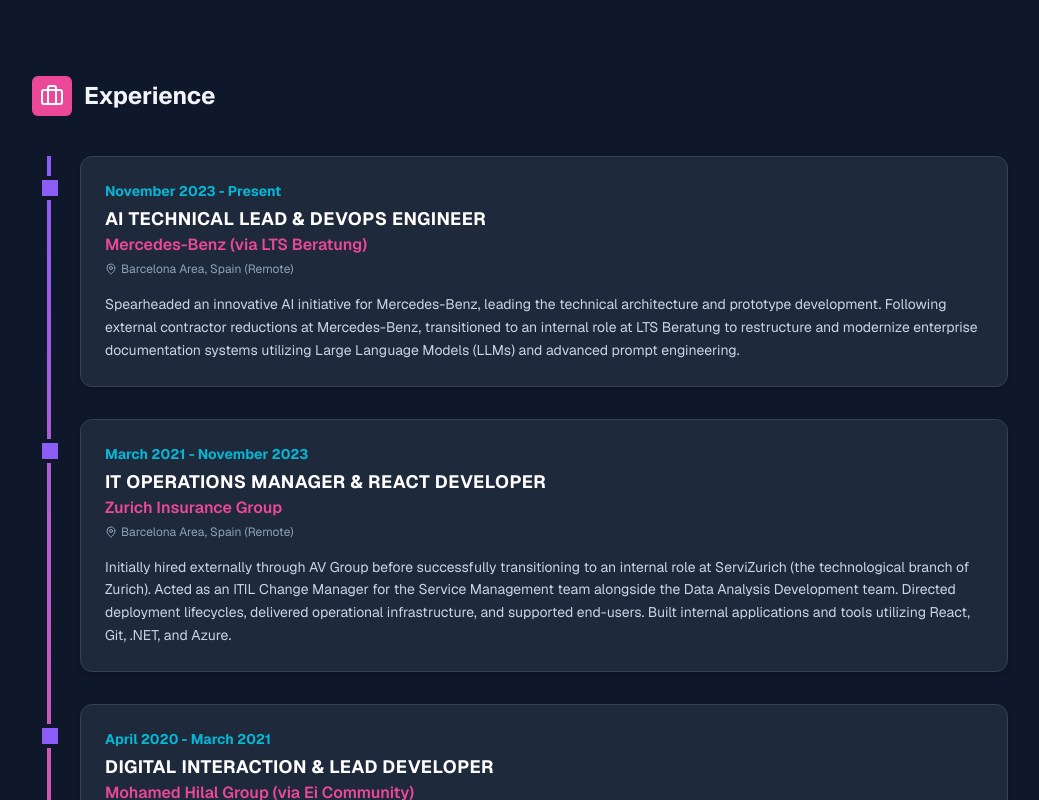
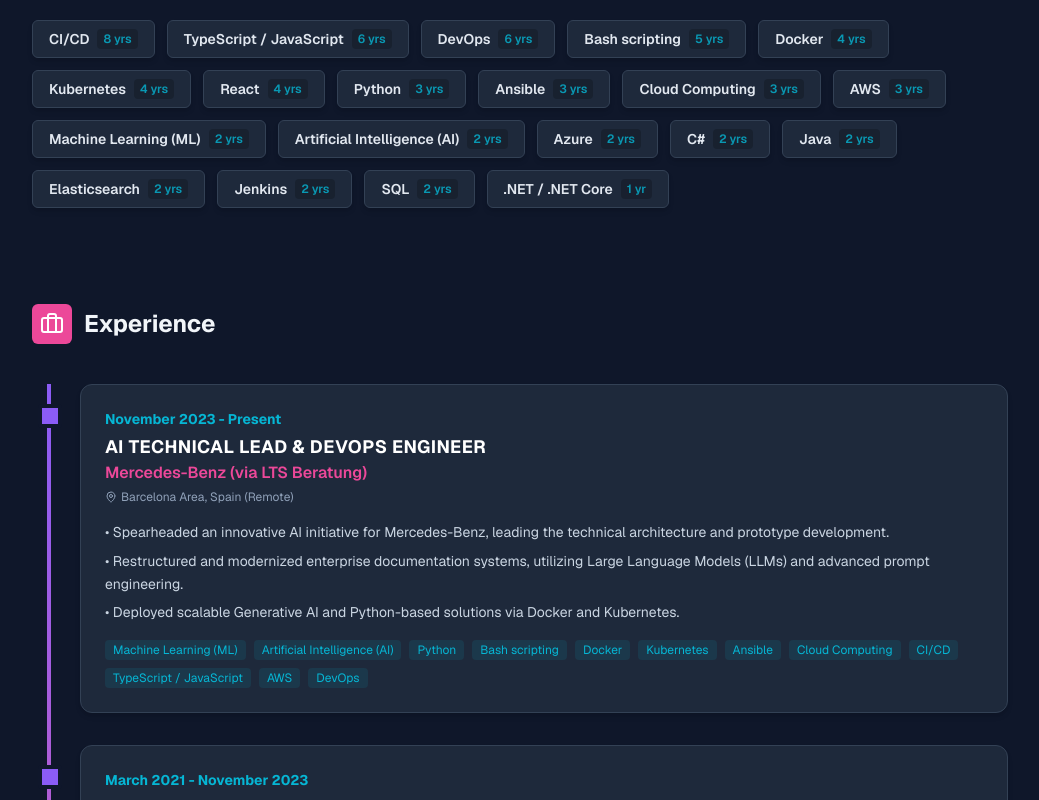
Before and after one commit to tofumarinado/umbreon, a Next.js app: page / in a window 1280 px wide. Shown: the part 980-1780 px from the top of the page, without its empty margins (120-1159 px from the left). Built offline with nearby package versions, Linux system fonts and the light colour scheme.

Commit message:
feat: reworked skills

```diff
--- a/src/components/ResumeCV.tsx
+++ b/src/components/ResumeCV.tsx
@@ -73,7 +73,22 @@
   </motion.section>
 );
 
-const SkillsSection = () => (
+const SkillsSection = () => {
+  const allSkills = new Map<string, number>();
+  resumeData.experience.forEach(job => {
+    if (job.skills) {
+      job.skills.forEach(skill => {
+        const current = allSkills.get(skill.name) || 0;
+        allSkills.set(skill.name, current + skill.years);
+      });
+    }
+  });
+
+  const globalSkills = Array.from(allSkills.entries())
+    .map(([name, years]) => ({ name, years: Math.ceil(years) }))
+    .sort((a, b) => b.years - a.years);
+
+  return (
     <motion.section
       variants={sectionVariants} initial="hidden" whileInView="visible" viewport={{ once: true, margin: "-100px" }}
     >
@@ -82,18 +97,20 @@
         Core Technologies
       </h2>
       <div className="flex flex-wrap gap-3 print:gap-1.5">
-      {resumeData.skills.map((skill) => (
+        {globalSkills.map((skill) => (
           <motion.div
             whileHover={{ scale: 1.05, y: -2 }}
-          key={skill}
-          className="flat-card px-5 py-2.5 print:px-1.5 print:py-0.5 rounded-md text-sm print:text-[10px] print:font-bold font-semibold text-slate-200 hover:border-brand-cyan/50 hover:bg-brand-cyan/10 transition-all cursor-default shadow-md"
+            key={skill.name}
+            className="flat-card px-4 py-2 print:px-1.5 print:py-0.5 rounded-md text-sm print:text-[10px] print:font-bold font-semibold text-slate-200 hover:border-brand-cyan/50 hover:bg-brand-cyan/10 transition-all cursor-default shadow-md flex items-center gap-2 print:gap-1"
           >
-          {skill}
+            <span>{skill.name}</span>
+            <span className="text-xs print:text-[8px] text-brand-cyan/80 font-mono bg-black/20 print:bg-transparent px-1.5 py-0.5 rounded-sm">{skill.years} {skill.years === 1 ? 'yr' : 'yrs'}</span>
           </motion.div>
         ))}
       </div>
     </motion.section>
   );
+};
 
 const ExperienceSection = () => (
   <motion.section
@@ -124,12 +141,23 @@
               <span className="text-sm print:text-[10px] text-brand-cyan font-mono font-bold mb-1 print:mb-0.5">{job.startDate} - {job.endDate}</span>
               <h3 className="text-lg print:text-sm font-bold text-white uppercase tracking-wide print:leading-tight">{job.position}</h3>
               <h4 className="text-brand-pink font-semibold print:text-xs print:mt-0.5 print:leading-tight">{job.company}</h4>
-              {job.location && <span className="text-xs text-slate-400 mt-1 print:mt-0 print:hidden flex items-center gap-1"><MapPin className="w-3 h-3"/>{job.location}</span>}
+              {job.location && <span className="text-xs text-slate-400 mt-1 print:mt-0 print:hidden flex items-center gap-1"><MapPin className="w-3 h-3" />{job.location}</span>}
             </div>
             {job.description && (
-              <p className="text-sm print:text-[11px] text-slate-300 leading-relaxed mt-4 print:mt-1.5">
-                {job.description}
-              </p>
+              <div className="text-sm print:text-[11px] text-slate-300 leading-relaxed mt-4 print:mt-1.5 space-y-1.5">
+                {job.description.split('\n').map((line, idx) => (
+                  <p key={idx}>{line}</p>
+                ))}
+              </div>
+            )}
+            {job.skills && (
+              <div className="mt-4 flex flex-wrap gap-2 print:mt-1.5 print:gap-1">
+                {job.skills.map((s, idx) => (
+                  <span key={idx} className="text-xs print:text-[8px] font-mono text-brand-cyan bg-brand-cyan/10 px-2 py-0.5 rounded print:px-1 print:bg-transparent print:border print:border-brand-cyan/30">
+                    {s.name}
+                  </span>
+                ))}
+              </div>
             )}
           </div>
         </motion.div>
--- a/src/data/resume.json
+++ b/src/data/resume.json
@@ -1,7 +1,7 @@
 {
   "personal": {
     "name": "Víctor Alcázar",
-    "title": "Full Stack & AI Engineer",
+    "title": "DevOps & AI Engineer",
     "location": "Girona Area, Spain",
     "contact": {
       "email": "",
@@ -10,26 +10,8 @@
       "portfolio": "tofumarinado.github.io/umbreon",
       "github": "github.com/tofumarinado"
     },
-    "summary": "Detail-oriented Full Stack & AI Engineer with over 6 years of enterprise experience spanning cloud infrastructure, backend services, and modern web applications. Proven track record of architecting scalable systems and leading technical initiatives for global entities such as Mercedes-Benz and Zurich Insurance Group. Specializes in C#, React, Java, Azure, and integrating state-of-the-art technologies like Large Language Models (LLMs) into production architectures."
+    "summary": "Detail-oriented DevOps & AI Engineer with over 8 years of enterprise experience spanning cloud infrastructure, backend services, and modern web applications.\nProven track record of architecting scalable DevOps and microservices systems, and leading technical initiatives for global entities such as Mercedes-Benz and Zurich Insurance Group.\nSpecializes in C#, React, Java, Azure, and integrating state-of-the-art technologies like Large Language Models (LLMs) and Generative AI into production architectures.\nDedicated to clean code, Agile methodologies, and Continuous Integration / Continuous Deployment (CI/CD) pipelines."
   },
-  "skills": [
-    "C#",
-    "React",
-    ".NET",
-    "Java",
-    "Generative AI / LLMs",
-    "Prompt Engineering",
-    "Full-Stack Architecture",
-    "Azure",
-    "Docker",
-    "Kubernetes",
-    "MongoDB",
-    "SQL",
-    "Elasticsearch",
-    "Jenkins",
-    "Git",
-    "Postman"
-  ],
   "languages": [
     {
       "name": "Spanish",
@@ -52,7 +34,7 @@
     "Prompt Engineering for ChatGPT",
     "ITIL® 4 Foundation",
     "Introduction to Microsoft Azure Cloud Services",
-    "Azure Devops: Introduction to CI/CD with Visual Studio"
+    "Azure DevOps: Introduction to CI/CD with Visual Studio"
   ],
   "awards": [
     {
@@ -78,7 +60,57 @@
       "startDate": "November 2023",
       "endDate": "Present",
       "location": "Barcelona Area, Spain (Remote)",
-      "description": "Spearheaded an innovative AI initiative for Mercedes-Benz, leading the technical architecture and prototype development. Following external contractor reductions at Mercedes-Benz, transitioned to an internal role at LTS Beratung to restructure and modernize enterprise documentation systems utilizing Large Language Models (LLMs) and advanced prompt engineering."
+      "description": "• Spearheaded an innovative AI initiative for Mercedes-Benz, leading the technical architecture and prototype development.\n• Restructured and modernized enterprise documentation systems, utilizing Large Language Models (LLMs) and advanced prompt engineering.\n• Deployed scalable Generative AI and Python-based solutions via Docker and Kubernetes.",
+      "skills": [
+        {
+          "name": "Machine Learning (ML)",
+          "years": 1.5
+        },
+        {
+          "name": "Artificial Intelligence (AI)",
+          "years": 1.5
+        },
+        {
+          "name": "Python",
+          "years": 2.5
+        },
+        {
+          "name": "Bash scripting",
+          "years": 2.5
+        },
+        {
+          "name": "Docker",
+          "years": 2.5
+        },
+        {
+          "name": "Kubernetes",
+          "years": 2.5
+        },
+        {
+          "name": "Ansible",
+          "years": 2.5
+        },
+        {
+          "name": "Cloud Computing",
+          "years": 2.5
+        },
+        {
+          "name": "CI/CD",
+          "years": 2.5
+        },
+        {
+          "name": "TypeScript / JavaScript",
+          "years": 2.5
+        },
+        {
+          "name": "AWS",
+          "years": 2.5
+        },
+        {
+          "name": "DevOps",
+          "years": 2.5
+        }
+      ]
     },
     {
       "company": "Zurich Insurance Group",
@@ -86,15 +118,47 @@
       "startDate": "March 2021",
       "endDate": "November 2023",
       "location": "Barcelona Area, Spain (Remote)",
-      "description": "Initially hired externally through AV Group before successfully transitioning to an internal role at ServiZurich (the technological branch of Zurich). Acted as an ITIL Change Manager for the Service Management team alongside the Data Analysis Development team. Directed deployment lifecycles, delivered operational infrastructure, and supported end-users. Built internal applications and tools utilizing React, Git, .NET, and Azure."
+      "description": "• Built and maintained 2 internal applications and tools utilizing React and TypeScript / JavaScript, accelerating daily operational workflows for over 100 end-users.\n• Acted as an ITIL Change Manager for the Service Management team alongside the Development team.\n• Directed deployment lifecycles, delivered operational infrastructure, and helped reduced resolving times for end-user support tickets.",
+      "skills": [
+        {
+          "name": "React",
+          "years": 2.5
+        },
+        {
+          "name": "TypeScript / JavaScript",
+          "years": 2.5
+        },
+        {
+          "name": "Azure",
+          "years": 1
+        },
+        {
+          "name": "DevOps",
+          "years": 1
+        },
+        {
+          "name": "CI/CD",
+          "years": 2.5
+        }
+      ]
     },
     {
       "company": "Mohamed Hilal Group (via Ei Community)",
-      "position": "Digital Interaction & Lead Developer",
+      "position": "Lead Front-End Developer",
       "startDate": "April 2020",
       "endDate": "March 2021",
       "location": "Dubai, UAE (Remote)",
-      "description": "Developed localized, next-generation immersive experiences for the high-end retail MENA market. Engineered gamified AR/VR test simulations designed to build sophisticated psychological profiles of consumers, integrating early-stage AI concepts to tailor luxury buyer journeys."
+      "description": "• Engineered gamified Augmented Reality / Virtual Reality (AR/VR) test simulations designed to build sophisticated psychological profiles of consumers.\n• Developed localized, next-generation immersive experiences for the high-end retail MENA market using Unity and C#.\n• Integrated early-stage AI concepts to tailor luxury buyer journeys, improving consumer engagement metrics.",
+      "skills": [
+        {
+          "name": "C#",
+          "years": 1
+        },
+        {
+          "name": "CI/CD",
+          "years": 1
+        }
+      ]
     },
     {
       "company": "Mercedes-Benz (via LTS Beratung)",
@@ -102,23 +166,109 @@
       "startDate": "November 2018",
       "endDate": "April 2020",
       "location": "Barcelona Area, Spain (Remote)",
-      "description": "Developed and maintained backend services as an external consultant for Mercedes-Benz. Operated in a modern DevOps and microservices environment utilizing Java, Docker, Kubernetes, Jenkins, and the ELK stack (Elasticsearch, Kibana)."
+      "description": "• Developed and maintained scalable backend services as an external consultant for Mercedes-Benz, improving API capabilities and test coverage.\n• Operated in a modern DevOps and microservices architecture utilizing Java, Docker, Kubernetes, and Jenkins.\n• Managed comprehensive application logging and monitoring via the ELK stack (Elasticsearch, Logstash, Kibana).",
+      "skills": [
+        {
+          "name": "Java",
+          "years": 1.5
+        },
+        {
+          "name": "Docker",
+          "years": 1.5
+        },
+        {
+          "name": "Kubernetes",
+          "years": 1.5
+        },
+        {
+          "name": "Elasticsearch",
+          "years": 1.5
+        },
+        {
+          "name": "CI/CD",
+          "years": 1.5
+        },
+        {
+          "name": "Jenkins",
+          "years": 1.5
+        },
+        {
+          "name": "Bash scripting",
+          "years": 1.5
+        },
+        {
+          "name": "DevOps",
+          "years": 1.5
+        },
+        {
+          "name": "React",
+          "years": 1
+        },
+        {
+          "name": "TypeScript / JavaScript",
+          "years": 1
+        },
+        {
+          "name": "SQL",
+          "years": 1
+        }
+      ]
     },
     {
       "company": "Egara Optiminn",
-      "position": ".NET Developer",
+      "position": "Full Stack .NET Developer",
       "startDate": "September 2018",
       "endDate": "November 2018",
       "location": "Barcelona Area, Spain",
-      "description": "Developed web applications built with a .NET, MongoDB, Angular.js, Azure and SQL based stack."
+      "description": "• Developed robust full-stack web applications built with a .NET, MongoDB, AngularJS, Azure, and SQL-based technology stack.\n• Designed scalable cross-platform APIs, optimizing query response rates for client data retrieval, and managing CI/CD pipelines.",
+      "skills": [
+        {
+          "name": "C#",
+          "years": 0.25
+        },
+        {
+          "name": ".NET / .NET Core",
+          "years": 0.25
+        },
+        {
+          "name": "SQL",
+          "years": 0.25
+        },
+        {
+          "name": "CI/CD",
+          "years": 0.25
+        },
+        {
+          "name": "DevOps",
+          "years": 0.25
+        },
+        {
+          "name": "Bash scripting",
+          "years": 0.25
+        }
+      ]
     },
     {
       "company": "Mundo Deportivo (via E-TIC Sistemes)",
-      "position": "Java Developer",
+      "position": "Java Backend Developer",
       "startDate": "June 2018",
       "endDate": "September 2018",
       "location": "Barcelona Area, Spain",
-      "description": "Developed and maintained the core editorial publishing software utilized by sports journalists at Mundo Deportivo (Grupo Godó). Acquired domain knowledge in digital press, high-traffic media architectures, and editorial workflows. Technologies used: Java 7, Apache Velocity, EidosMedia Méthode, Jenkins, Jira, Gitlab."
+      "description": "• Maintained the core editorial publishing software utilized by 50+ sports journalists at Mundo Deportivo (Grupo Godó).\n• Engineered backend components in a high-traffic media architecture utilizing Java 7, Apache Velocity, and EidosMedia Méthode.\n• Managed continuous integration workflows using Jenkins, Jira, and Gitlab.",
+      "skills": [
+        {
+          "name": "Java",
+          "years": 0.25
+        },
+        {
+          "name": "CI/CD",
+          "years": 0.25
+        },
+        {
+          "name": "Jenkins",
+          "years": 0.25
+        }
+      ]
     },
     {
       "company": "Tiendeo",
@@ -126,7 +276,21 @@
       "startDate": "June 2017",
       "endDate": "September 2017",
       "location": "Barcelona Area, Spain",
-      "description": "Summer internship. Expanded existing functionalities of Tiendeo's API using C# and Postman. Added new functions to Analytics service. Created bases for a new PDF-parsing and uploading service. Developed a Visual Studio extension using C#."
+      "description": "• Expanded existing functionalities of Tiendeo's core API using C# and Postman, increasing analytics data coverage.\n• Created the foundational architecture for a new PDF-parsing and uploading service utilized by the product team.\n• Developed a custom Visual Studio extension using C# to accelerate internal developer workflows.",
+      "skills": [
+        {
+          "name": "C#",
+          "years": 0.25
+        },
+        {
+          "name": ".NET / .NET Core",
+          "years": 0.25
+        },
+        {
+          "name": "Azure",
+          "years": 0.25
+        }
+      ]
     }
   ],
   "education": [
```
Lines whose indentation alone changed are shown as unchanged.
